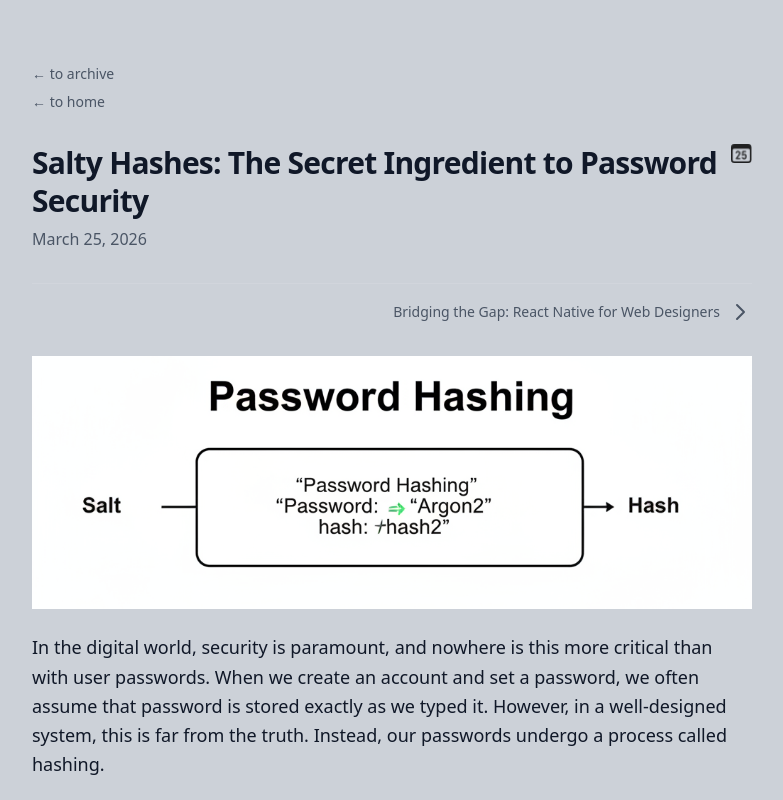
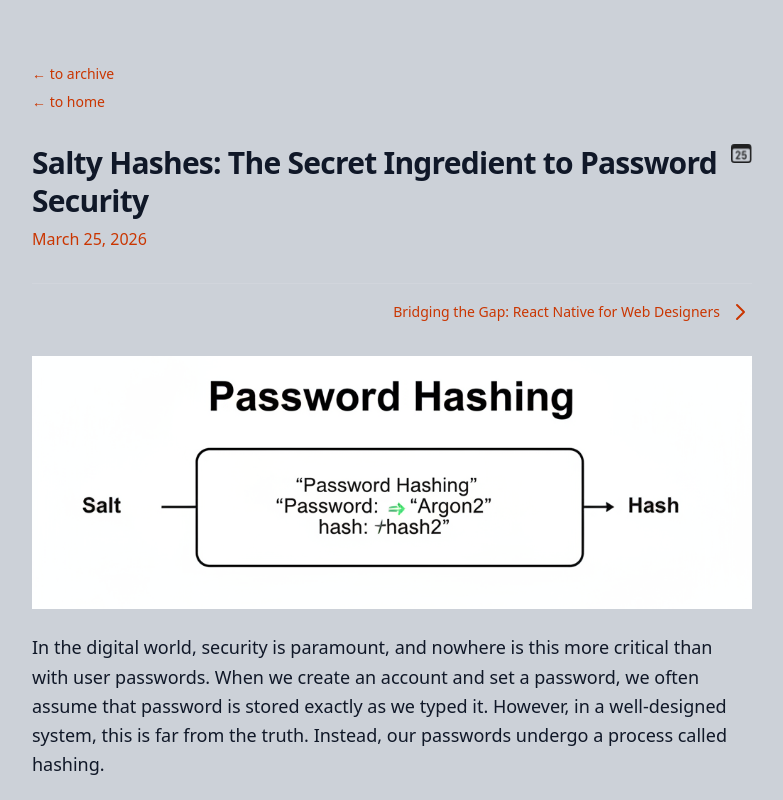
Before and after one commit to biesboerTerry-FS/my-blog, a Next.js app: page /blog/post6 in a window 1280 px wide. Shown: the top 800 px of the page, without its empty margins (248-1031 px from the left). Built offline with nearby package versions, Linux system fonts and the light colour scheme.

Commit message:
Apply orange accent polish and refresh docs export

```diff
--- a/src/app/blog/[slug]/page.js
+++ b/src/app/blog/[slug]/page.js
@@ -55,7 +55,7 @@ export default async function PostPage({ params }) {
         <h1 className="text-gray-900 dark:text-white">Post not found</h1>
         <Link
           href="/archive"
-          className="inline-block mb-8 text-sm text-gray-600 transition-colors dark:text-gray-400 hover:text-gray-700 dark:hover:text-gray-300"
+          className="inline-block mb-8 text-sm text-orange-700 transition-colors dark:text-orange-300 hover:text-orange-500 dark:hover:text-orange-200"
         >
           ← to archive
         </Link>
@@ -74,13 +74,13 @@ export default async function PostPage({ params }) {
       <div className="flex flex-col gap-2 mb-8">
         <Link
           href="/archive"
-          className="inline-block text-sm text-gray-600 transition-colors dark:text-gray-400 hover:text-gray-700 dark:hover:text-gray-300"
+          className="inline-block text-sm text-orange-700 transition-colors dark:text-orange-300 hover:text-orange-500 dark:hover:text-orange-200"
         >
           ← to archive
         </Link>
         <Link
           href="/"
-          className="inline-block text-sm text-gray-600 transition-colors dark:text-gray-400 hover:text-gray-700 dark:hover:text-gray-300"
+          className="inline-block text-sm text-orange-700 transition-colors dark:text-orange-300 hover:text-orange-500 dark:hover:text-orange-200"
         >
           ← to home
         </Link>
@@ -89,7 +89,7 @@ export default async function PostPage({ params }) {
       <div className="flex items-start justify-between mb-8">
         <div>
           <h1 className="mb-2 text-gray-900 dark:text-white">{post.title}</h1>
-          <time className="block text-base text-gray-600 dark:text-gray-500">
+          <time className="block text-base text-orange-700 dark:text-orange-300">
             {post.date}
           </time>
         </div>
@@ -100,7 +100,7 @@ export default async function PostPage({ params }) {
         {prevPost ? (
           <Link
             href={`/blog/${prevPost.slug}`}
-            className="flex items-center gap-2 text-gray-600 transition-colors dark:text-gray-400 hover:text-gray-900 dark:hover:text-gray-100"
+            className="flex items-center gap-2 text-orange-700 transition-colors dark:text-orange-300 hover:text-orange-500 dark:hover:text-orange-200"
             title={prevPost.title}
           >
             <svg
@@ -125,7 +125,7 @@ export default async function PostPage({ params }) {
         {nextPost ? (
           <Link
             href={`/blog/${nextPost.slug}`}
-            className="flex items-center gap-2 text-right text-gray-600 transition-colors dark:text-gray-400 hover:text-gray-900 dark:hover:text-gray-100"
+            className="flex items-center gap-2 text-right text-orange-700 transition-colors dark:text-orange-300 hover:text-orange-500 dark:hover:text-orange-200"
             title={nextPost.title}
           >
             <span className="hidden text-sm sm:inline">{nextPost.title}</span>
--- a/src/app/components/ArchivePost.js
+++ b/src/app/components/ArchivePost.js
@@ -39,10 +39,10 @@ export default function ArchivePost({ post, index, totalPosts }) {
             <CalendarImage dateString={post.date} />
           </div>
           <div className="flex-1">
-            <h2 className="mb-2 text-xl text-gray-800 dark:text-gray-200 md:text-lg hover:text-gray-600 dark:hover:text-gray-400">
+            <h2 className="mb-2 text-xl text-gray-800 transition-colors dark:text-gray-200 md:text-lg hover:text-orange-500 dark:hover:text-orange-400">
               {post.title}
             </h2>
-            <time className="block text-sm text-gray-600 dark:text-gray-400">
+            <time className="block text-sm text-orange-700 dark:text-orange-300">
               {post.date}
             </time>
           </div>
```
Also changed, not shown: 80 other files (tests, documents, lock files or other folders).
